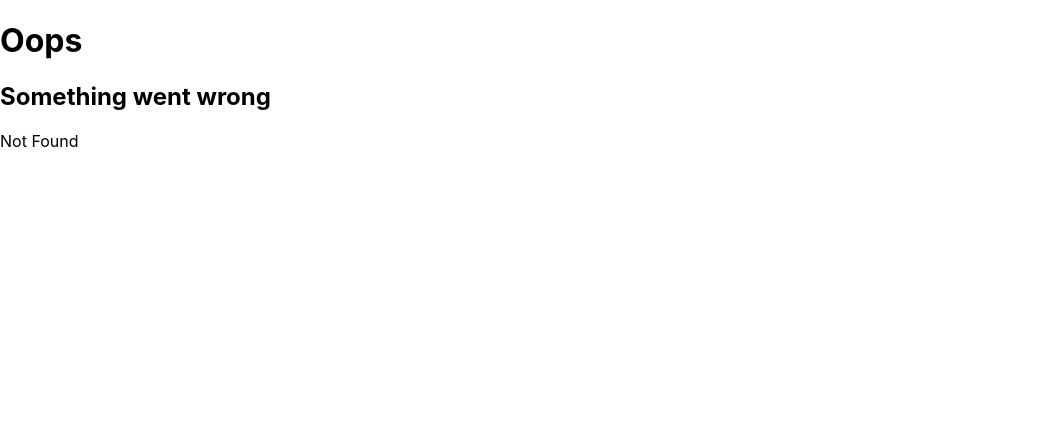
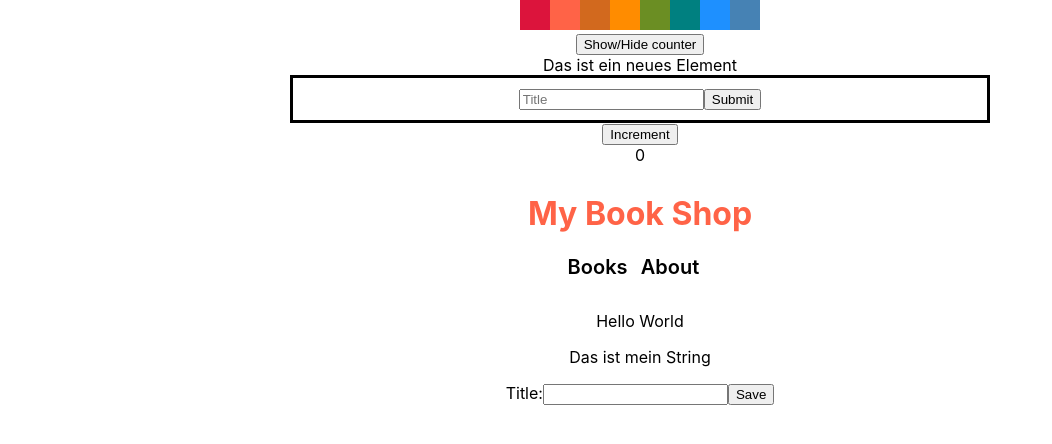
Before and after one commit to andrekovac/react-workshop-20230111, a React (Create React App) app: page /books/1/edit in a window 1280 px wide. Before the commit this address had no page. Shown: the top 444 px of the page, without its empty margins (0-1052 px from the left). Built offline with nearby package versions, Linux system fonts and the light colour scheme; no server answers.

Commit message:
BookEditScreen

```diff
--- a/src/router.tsx
+++ b/src/router.tsx
@@ -4,6 +4,7 @@ import { ErrorScreen } from "./screens/ErrorScreen";
 import { BooksScreen } from "./screens/BooksScreen";
 import { AboutScreen } from "./screens/AboutScreen";
 import { BookDetailScreen } from "./screens/BookDetailScreen";
+import { BookEditScreen } from "./screens/BookEditScreen";
 
 export const router = createBrowserRouter([
   {
@@ -23,6 +24,10 @@ export const router = createBrowserRouter([
         path: "books/:isbn",
         element: <BookDetailScreen />,
       },
+      {
+        path: "books/:isbn/edit",
+        element: <BookEditScreen />,
+      },
     ],
   },
 ]);
--- a/src/screens/BookDetailScreen/BookDetailScreen.tsx
+++ b/src/screens/BookDetailScreen/BookDetailScreen.tsx
@@ -1,5 +1,5 @@
 import { useState, useEffect } from "react";
-import { useParams } from "react-router-dom";
+import { NavLink, useParams } from "react-router-dom";
 import { fetchBook, type Book } from "../../domain/book";
 
 export const BookDetailScreen = () => {
@@ -30,6 +30,12 @@ export const BookDetailScreen = () => {
       <h4>Abstract</h4>
       <p>{book.abstract}</p>
       <strong>{book.price}</strong>
+
+      <div>
+        <NavLink to={`/books/${book.isbn}/edit`}>
+          <button>Edit</button>
+        </NavLink>
+      </div>
     </div>
   );
 };
--- /dev/null
+++ b/src/screens/BookEditScreen/BookEditScreen.tsx
@@ -0,0 +1,49 @@
+import { useState, useEffect, FormEvent, ChangeEvent } from "react";
+import { useParams } from "react-router-dom";
+import { fetchBook, type Book } from "../../domain/book";
+
+export type BookEditScreenRouteParams = {
+  isbn: string;
+};
+
+export const BookEditScreen = () => {
+  const [title, setTitle] = useState("");
+
+  const { isbn } = useParams<BookEditScreenRouteParams>();
+  const [book, setBook] = useState<Book>();
+
+  useEffect(() => {
+    if (isbn) {
+      fetchBook(isbn).then((book) => setBook(book));
+    }
+  }, [isbn]);
+
+  useEffect(() => {
+    if (book) {
+      setTitle(book.title);
+    }
+  }, [book]);
+
+  const onSubmit = (event: FormEvent) => {
+    event.preventDefault();
+
+    console.log(title);
+  };
+
+  return (
+    <form onSubmit={onSubmit}>
+      <label htmlFor="title">Title:</label>
+      <input
+        type="text"
+        id="title"
+        name="title"
+        value={title}
+        onChange={(event: ChangeEvent<HTMLInputElement>) =>
+          setTitle(event.target.value)
+        }
+      ></input>
+
+      <button type="submit">Save</button>
+    </form>
+  );
+};
--- /dev/null
+++ b/src/screens/BookEditScreen/index.ts
@@ -0,0 +1 @@
+export * from "./BookEditScreen";
```
Also changed, not shown: src/screens/BookEditScreen/BookEditScreenUncontrolled.tsx (added, +22 -0 lines).
